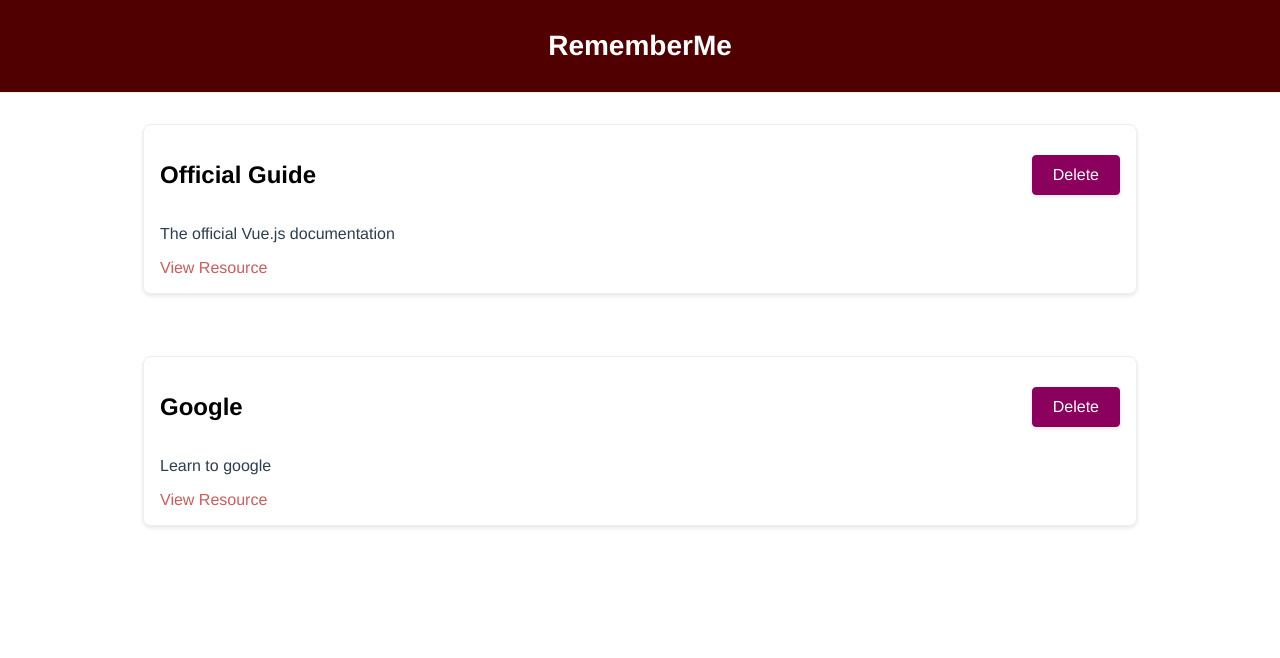
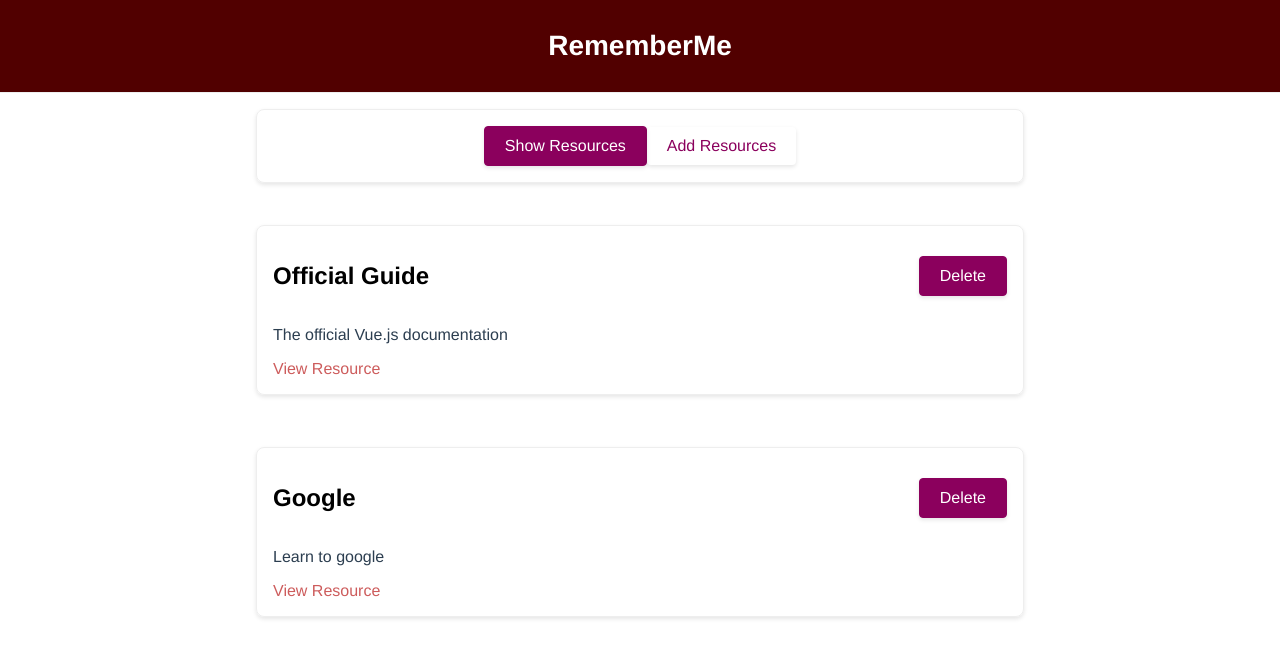
Before and after one commit to Mo77amed7/The-Learning-Resources-App, a Vue app: page / in a window 1280 px wide. Shown: the top 658 px of the page. Built offline with nearby package versions, Linux system fonts and the light colour scheme.

Commit message:
adding two toggle buttons in TheResources.vue to switch between StoredResources and AddResources views, and styling BasedCard.vue to center it and add a shadow effect.

```diff
--- a/src/App.vue
+++ b/src/App.vue
@@ -1,34 +1,16 @@
 <template>
   <the-header title="RememberMe"></the-header>
-  <stored-resources :resources="resources"></stored-resources>
+  <the-resources></the-resources>
 </template>
 
 <script>
-import StoredResources from "./components/learning-resources/StoredResources.vue";
 import TheHeader from "./components/Layout/TheHeader.vue";
+import TheResources from "./components/learning-resources/TheResources.vue";
 export default {
   name: "App",
   components: {
-    StoredResources,
     TheHeader,
-  },
-  data() {
-    return {
-      resources: [
-        {
-          id: "official-guide",
-          title: "Official Guide",
-          description: "The official Vue.js documentation",
-          link: "https://www.vue.com",
-        },
-        {
-          id: "google",
-          title: "Google",
-          description: "Learn to google",
-          link: "https://www.google.com",
-        },
-      ],
-    };
+    TheResources,
   },
 };
 </script>
--- a/src/components/UI/BasedButton.vue
+++ b/src/components/UI/BasedButton.vue
@@ -22,7 +22,7 @@ button {
   background: transparent;
   border: none;
   color: #8b005d;
-  padding: 0;
+  padding: 10px 20px;
   border-radius: 4px;
   box-shadow: 0 2px 4px rgba(0, 0, 0, 0.1);
 }
@@ -36,7 +36,6 @@ button.flat {
   border: 1px solid #8b005d;
   background: #8b005d;
   color: white;
-  padding: 10px 20px;
 }
 button.flat:hover,
 button.flat:active {
--- a/src/components/UI/BasedCard.vue
+++ b/src/components/UI/BasedCard.vue
@@ -13,7 +13,8 @@ div {
   border: 1px solid #eee;
   border-radius: 8px;
   padding: 16px;
-  margin: 16px 0;
+  margin: 16px auto;
   box-shadow: 0 2px 4px rgba(0, 0, 0, 0.1);
+  width: 60%;
 }
 </style>
--- /dev/null
+++ b/src/components/learning-resources/AddResources.vue
@@ -0,0 +1,63 @@
+<template>
+  <based-card>
+    <form action="">
+      <div>
+        <label for="title">Title</label>
+        <input type="text" id="title" />
+      </div>
+      <div>
+        <label for="link">Link</label>
+        <input type="text" id="link" />
+      </div>
+      <div>
+        <label for="description">Description</label>
+        <textarea rows="5" id="description"></textarea>
+      </div>
+      <based-button mode="flat">Add Resource</based-button>
+    </form>
+  </based-card>
+</template>
+<script>
+export default {
+  data() {
+    return {};
+  },
+};
+</script>
+<style scoped>
+form {
+  width: 100%;
+  margin: 20px auto;
+}
+div {
+  margin-bottom: 10px;
+}
+label {
+  display: block;
+  font-weight: bold;
+  margin-bottom: 5px;
+}
+input,
+textarea {
+  font: inherit;
+  padding: 5px;
+  border-radius: 4px;
+  border: 1px solid #ccc;
+  width: 100%;
+  max-width: 100%;
+}
+input:focus,
+textarea:focus {
+  outline: none;
+  border-color: #8b005d;
+}
+based-button {
+  margin-top: 10px;
+}
+based-button:hover,
+based-button:active {
+  background: #ac0e77;
+  border-color: #ac0e77;
+  text-decoration: none;
+}
+</style>
--- a/src/components/learning-resources/LearningResources.vue
+++ b/src/components/learning-resources/LearningResources.vue
@@ -24,8 +24,8 @@ export default {
 <style scoped>
 li {
   list-style-type: none;
-  width: 80%;
-  padding: 15px;
+  margin: 10px 0;
+  width: 100%;
 }
 header {
   display: flex;
--- a/src/components/learning-resources/StoredResources.vue
+++ b/src/components/learning-resources/StoredResources.vue
@@ -18,7 +18,7 @@ export default {
   components: {
     LearningResources,
   },
-  props: ["resources"],
+  inject: ["resources"],
 };
 </script>
 <style scoped>
--- /dev/null
+++ b/src/components/learning-resources/TheResources.vue
@@ -0,0 +1,62 @@
+<template>
+  <based-card>
+    <based-button
+      @click="selectTab('stored-resources')"
+      :mode="selectMode('stored-resources')"
+      >Show Resources</based-button
+    >
+    <based-button
+      @click="selectTab('add-resources')"
+      :mode="selectMode('add-resources')"
+      >Add Resources</based-button
+    >
+  </based-card>
+  <component :is="selectedTab" :resources="resources"></component>
+</template>
+<script>
+import StoredResources from "./StoredResources.vue";
+import AddResources from "./AddResources.vue";
+export default {
+  components: {
+    StoredResources,
+    AddResources,
+  },
+  data() {
+    return {
+      selectedTab: "stored-resources",
+      resources: [
+        {
+          id: "official-guide",
+          title: "Official Guide",
+          description: "The official Vue.js documentation",
+          link: "https://www.vue.com",
+        },
+        {
+          id: "google",
+          title: "Google",
+          description: "Learn to google",
+          link: "https://www.google.com",
+        },
+      ],
+    };
+  },
+  methods: {
+    selectTab(tab) {
+      this.selectedTab = tab;
+    },
+  },
+  computed: {
+    selectMode() {
+      return (tab) => {
+        return this.selectedTab === tab ? "flat" : "null";
+      };
+    },
+  },
+  provide() {
+    return {
+      resources: this.resources,
+    };
+  },
+};
+</script>
+<style scoped></style>
```
